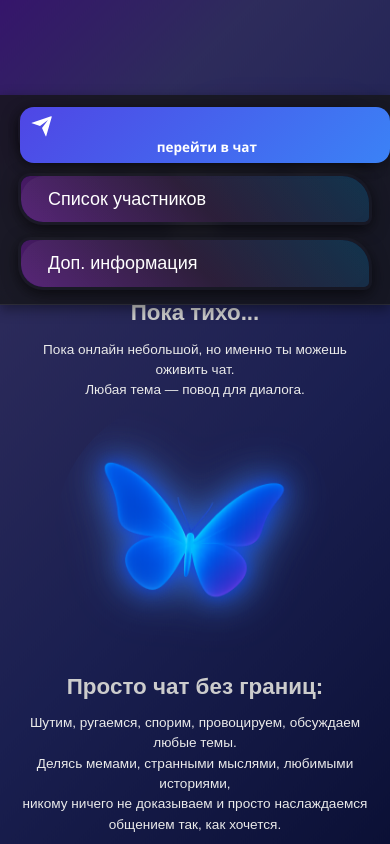
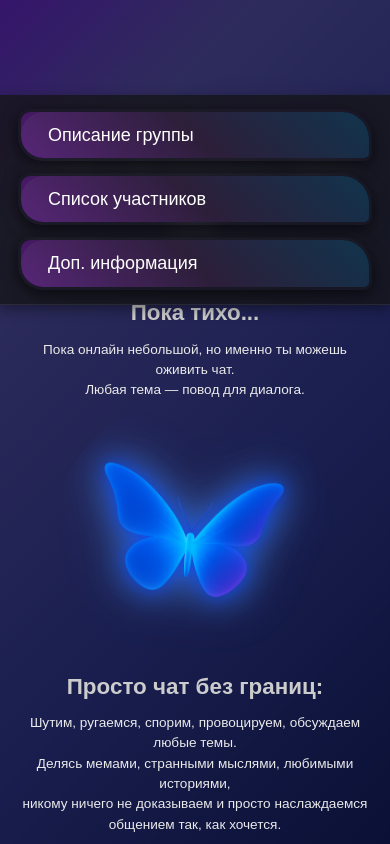
Before and after one commit to razlag4/issue-chat, a website: page docs/index.html in a window 390 px wide. Shown: the top 844 px of the page. Drawn offline with nearby package versions, Linux system fonts and the light colour scheme; a web font is replaced by a local one.

Commit message:
LKJFGjklfg

```diff
--- a/docs/css/owncss.css
+++ b/docs/css/owncss.css
@@ -501,14 +501,14 @@ button:hover {
   #batterfly {width: 68%;}
   .blocks,.blocks2 {width: 220px; height: 220px;}
   #footer-buttons {gap: 12px;}
-  button {font-size: 17px; width: 82%;}
+  button {display: none;}
 }
 
 @media (max-width: 820px) {
   #batterfly {width: 72%;}
   .blocks,.blocks2 {width: 200px; height: 200px;}
   #footer-buttons {gap: 12px;}
-  button {width: 82%; font-size: 16px; margin: 15px auto;}
+  button {display: none;}
   #h1,#h2,#h3 {font-size: 1.8rem;}
   #p1,#p2,#p3 {font-size: 1rem;}
 }
@@ -518,14 +518,14 @@ button:hover {
   #divblocks,#divblocks2 {flex-direction: column; align-items: center; gap: 30px;}
   .blocks,.blocks2 {width: 180px; height: 180px;}
   #footer-buttons {flex-direction: column; gap: 15px;}
-  button {width: 85%; margin: 12px auto; font-size: 15px; padding: 0.7em 1em;}
+  button {display: none;}
 }
 
 @media (max-width: 600px) {
   #batterfly {width: 80%;}
   .blocks,.blocks2 {width: 165px; height: 165px;}
   #footer-buttons {flex-direction: column; gap: 15px;}
-  button {width: 88%; font-size: 15px; padding: 0.6em 0.9em;}
+  button {display: none;}
   #h1,#h2,#h3 {font-size: 1.6rem;}
   #p1,#p2,#p3 {font-size: 0.95rem; line-height: 1.5;}
 }
@@ -535,7 +535,7 @@ button:hover {
   #divblocks,#divblocks2 {display: grid; grid-template-columns: repeat(2,1fr); gap: 18px; justify-items: center;}
   .blocks,.blocks2 {width: 150px; height: 150px;}
   #footer-buttons {flex-direction: column; gap: 15px;}
-  button {width: 90%; font-size: 14px; padding: 0.5em 0.8em;}
+  button {display: none;}
   #h1,#h2,#h3 {font-size: 1.5rem;}
   #p1,#p2,#p3 {font-size: 0.9rem;}
 }
@@ -543,7 +543,7 @@ button:hover {
 @media (max-width: 400px) {
   .blocks,.blocks2 {width: 140px; height: 140px;}
   #footer-buttons {gap: 12px;}
-  button {width: 95%; font-size: 13.5px;}
+  button {display: none;}
   #h1,#h2,#h3 {font-size: 1.4rem;}
   #p1,#p2,#p3 {font-size: 0.85rem;}
 }
@@ -552,7 +552,7 @@ button:hover {
   #divblocks,#divblocks2 {grid-template-columns: 1fr;}
   .blocks,.blocks2 {width: 130px; height: 130px;}
   #footer-buttons {gap: 10px;}
-  button {width: 100%; font-size: 13px; padding: 0.4em 0.7em;}
+  button {display: none;}
   #h1,#h2,#h3 {font-size: 1.2rem;}
   #p1,#p2,#p3 {font-size: 0.8rem;}
 }
```
